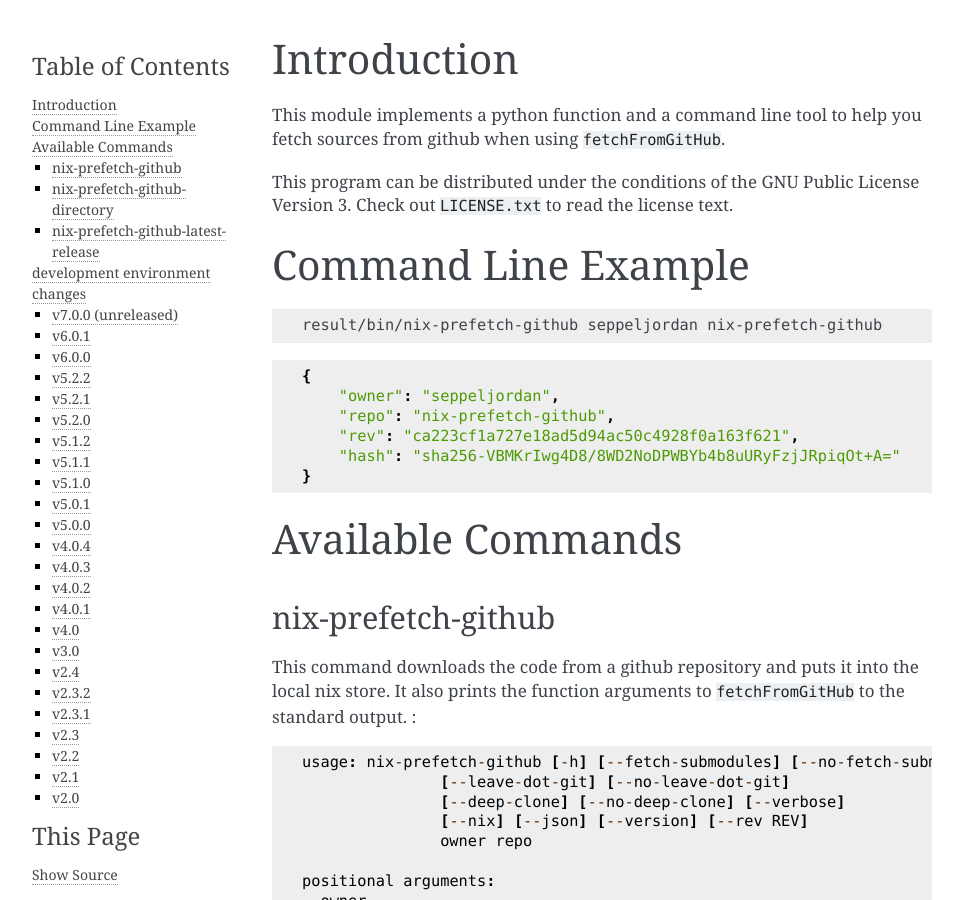
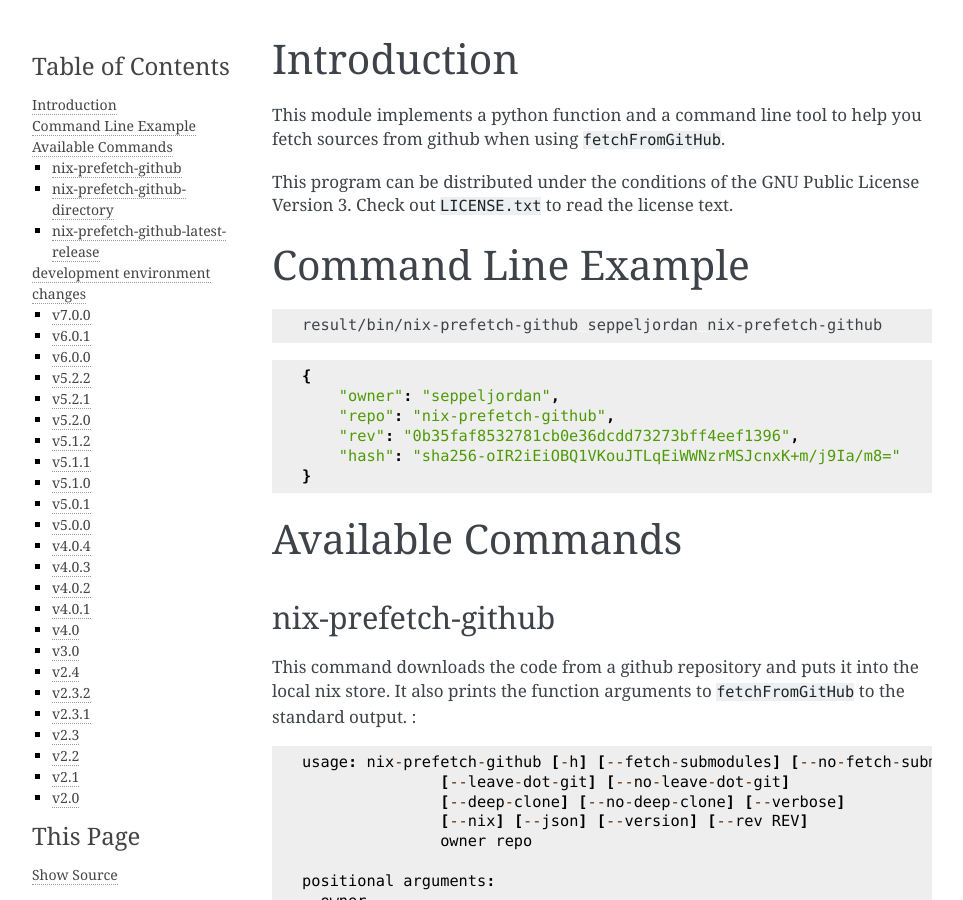
Before and after one commit to seppeljordan/nix-prefetch-github, a Sphinx documentation site: the page built from docs/README.rst, in a window 1280 px wide and 900 px high. Shown: the whole window, without its empty margins (148-1111 px from the left). Built offline with Sphinx 7.4.7, drawn with Linux system fonts in a browser that asks for light colours; the version number could not be read and is left out; some of the changed text lies outside the part shown.

Commit message:
Update README

```diff
--- a/README.org
+++ b/README.org
@@ -18,8 +18,8 @@
   {
       "owner": "seppeljordan",
       "repo": "nix-prefetch-github",
-      "rev": "ca223cf1a727e18ad5d94ac50c4928f0a163f621",
-      "hash": "sha256-VBMKrIwg4D8/8WD2NoDPWBYb4b8uURyFzjJRpiqOt+A="
+      "rev": "0b35faf8532781cb0e36dcdd73273bff4eef1396",
+      "hash": "sha256-oIR2iEiOBQ1VKouJTLqEiWWNzrMSJcnxK+m/j9Ia/m8="
   }
   #+end_example
 
@@ -182,7 +182,7 @@
 
 
 * changes
-** v7.0.0 (unreleased)
+** v7.0.0
    - The output format changed. In previous versions the json and nix
      output included =sha256= as a field. This field was removed in
      favour of a =hash= field. The value of this field is an SRI hash.
--- a/docs/README.rst
+++ b/docs/README.rst
@@ -19,8 +19,8 @@
    {
        "owner": "seppeljordan",
        "repo": "nix-prefetch-github",
-       "rev": "ca223cf1a727e18ad5d94ac50c4928f0a163f621",
-       "hash": "sha256-VBMKrIwg4D8/8WD2NoDPWBYb4b8uURyFzjJRpiqOt+A="
+       "rev": "0b35faf8532781cb0e36dcdd73273bff4eef1396",
+       "hash": "sha256-oIR2iEiOBQ1VKouJTLqEiWWNzrMSJcnxK+m/j9Ia/m8="
    }
 
 Available Commands
@@ -179,8 +179,8 @@
 changes
 =======
 
-v7.0.0 (unreleased)
--------------------
+v7.0.0
+------
 
 -  The output format changed. In previous versions the json and nix
    output included ``sha256`` as a field. This field was removed in
```
